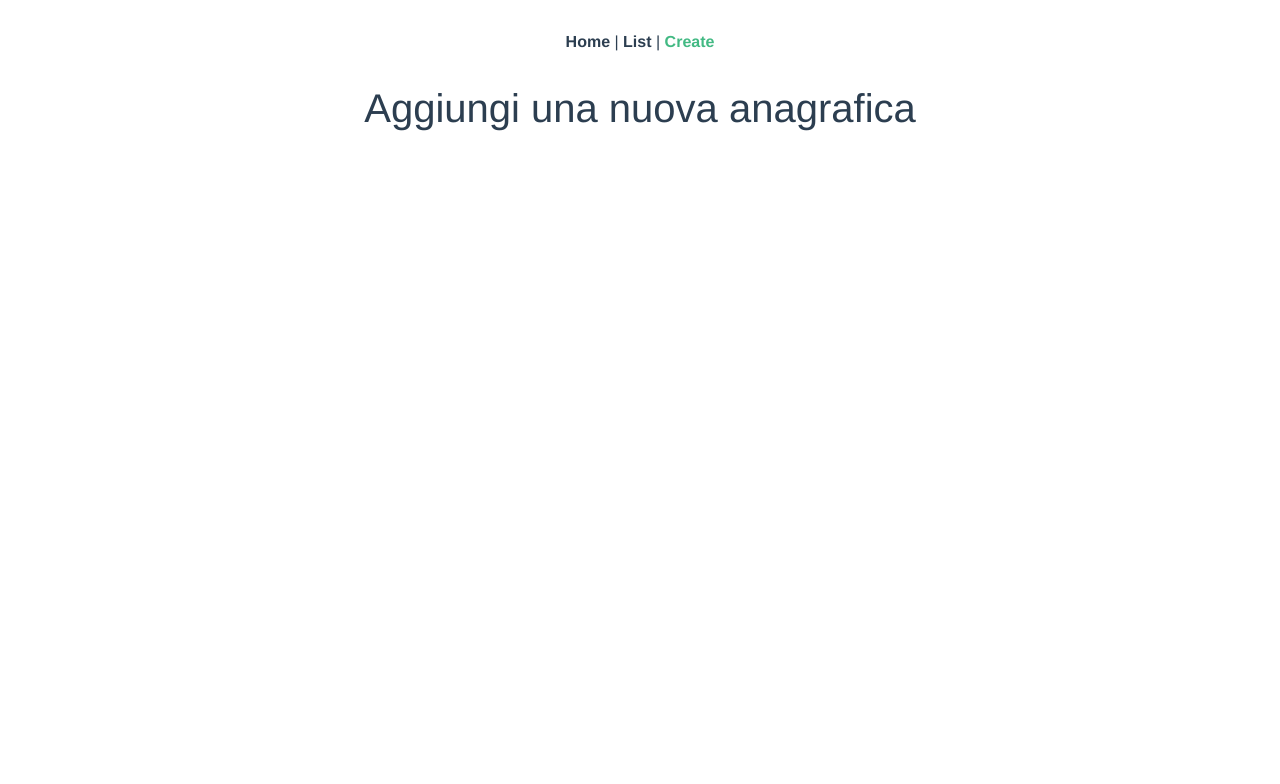
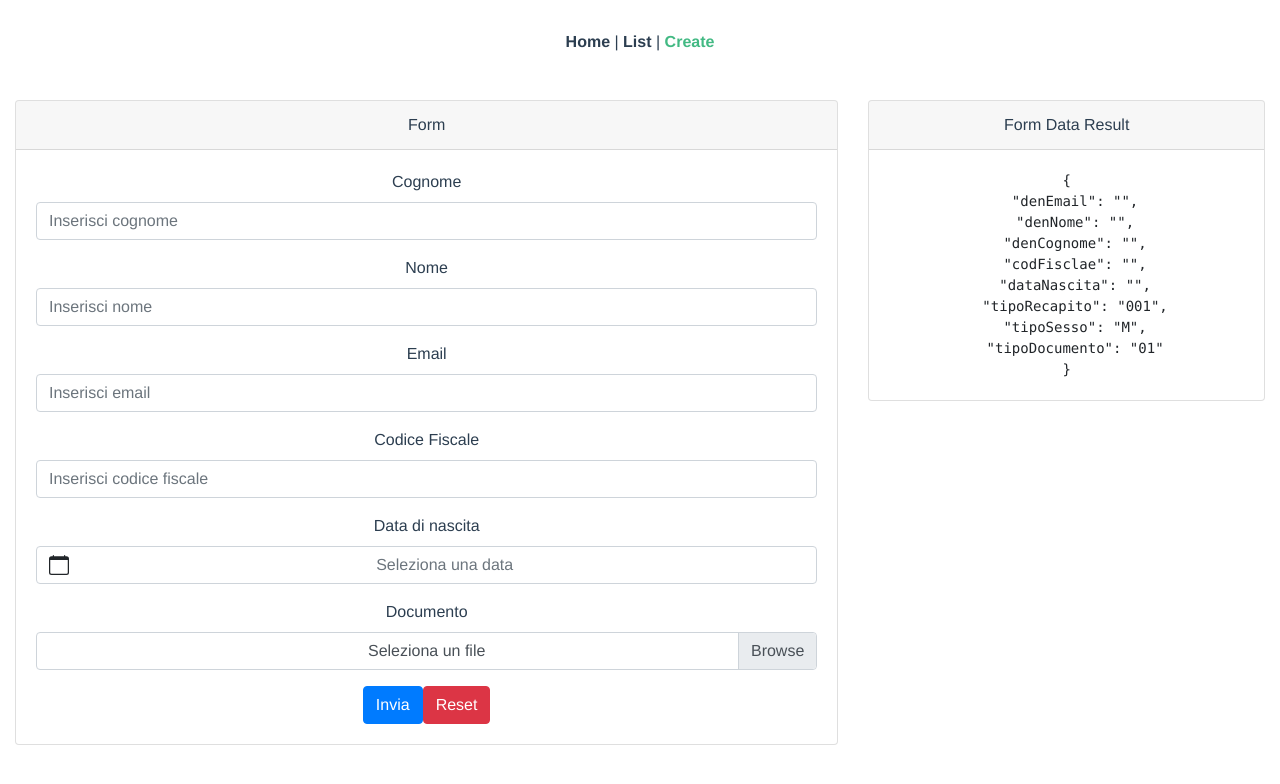
Before and after one commit to marcoprevinet/progetto-fermi, a Vue app in the folder progetto-fermi-webapp/: page /#/create in a window 1280 px wide. Shown: the top 784 px of the page. Built offline with nearby package versions, Linux system fonts and the light colour scheme.

Commit message:
wip on anagrafica creation

```diff
--- a/progetto-fermi-webapp/src/views/Create.vue
+++ b/progetto-fermi-webapp/src/views/Create.vue
@@ -1,5 +1,135 @@
 <template>
   <div class="create">
-    <h1>Aggiungi una nuova anagrafica</h1>
+    <b-container fluid>
+      <div class="row">
+        <b-col cols="12" sm="8">
+          <b-card class="mt-3" header="Form">
+            <b-form @submit.prevent="onSubmit" @reset.prevent="onReset">
+              <b-form-group label="Cognome" label-for="surname">
+                <b-form-input
+                  id="surname"
+                  v-model="form.denCognome"
+                  placeholder="Inserisci cognome"
+                ></b-form-input>
+              </b-form-group>
+
+              <b-form-group label="Nome" label-for="name">
+                <b-form-input
+                  id="name"
+                  v-model="form.denNome"
+                  placeholder="Inserisci nome"
+                ></b-form-input>
+              </b-form-group>
+
+              <b-form-group
+                label="Email"
+                label-for="email"
+              >
+                <b-form-input
+                  id="email"
+                  v-model="form.denEmail"
+                  placeholder="Inserisci email"
+                ></b-form-input>
+              </b-form-group>
+
+              <b-form-group
+                label="Codice Fiscale"
+                label-for="cf"
+              >
+                <b-form-input
+                  id="cf"
+                  v-model="form.codFiscale"
+                  placeholder="Inserisci codice fiscale"
+                ></b-form-input>
+              </b-form-group>
+
+              <b-form-group
+                label="Data di nascita"
+                label-for="data"
+              >
+                <b-form-datepicker
+                  id="date"
+                  v-model="form.dataNascita"
+                  placeholder="Seleziona una data"
+                ></b-form-datepicker>
+              </b-form-group>
+
+              <b-form-group
+                id="input-group-4"
+                label="Documento"
+                label-for="input-4"
+              >
+                <b-form-file
+                  id="input-4"
+                  v-model="file"
+                  placeholder="Seleziona un file"
+                ></b-form-file>
+              </b-form-group>
+
+              <b-button type="submit" variant="primary">Invia</b-button>
+              <b-button type="reset" variant="danger">Reset</b-button>
+            </b-form>
+          </b-card>
+        </b-col>
+        <b-col cols="12" sm="4">
+          <b-card class="mt-3" header="Form Data Result">
+            <pre class="m-0">{{ form }}</pre>
+          </b-card>
+        </b-col>
+      </div>
+    </b-container>
   </div>
 </template>
+
+<script>
+import Vue from "vue";
+import axios from 'axios';
+import { SERVICE_BASE_URL } from '../config/AppConfig';
+
+export default Vue.extend({
+  data() {
+    return {
+      form: {
+        denEmail: "",
+        denNome: "",
+        denCognome: "",
+        codFisclae: "",
+        dataNascita: "",
+        tipoRecapito: "001",
+        tipoSesso: "M",
+        tipoDocumento: "01"
+      },
+      file: null
+    };
+  },
+  methods: {
+    onSubmit() {
+      const form = new FormData();
+      form.append('file', this.file);
+      form.append('data', JSON.stringify(this.form));
+
+      axios.post(`${SERVICE_BASE_URL}/anagrafica`, form)
+        .then((response) => {
+          console.log(response)
+        })
+        .catch((error) => {
+          console.log(error);
+          let message = "Qualcosa è andato storto. Riprova";
+          if (error.response.status === 444 && error.response.data.length > 0) {
+            message = (error.response.data).join(', ');
+          }
+          this.$bvToast.toast(message, {
+            title: "Ooops",
+            variant: "danger"
+          });
+        })
+    },
+    onReset() {
+      // Reset our form values
+      this.form.denEmail = "",
+      this.form.denNome = "";
+      this.form.denCognome = "";
+    },
+  },
+});
+</script>
```
